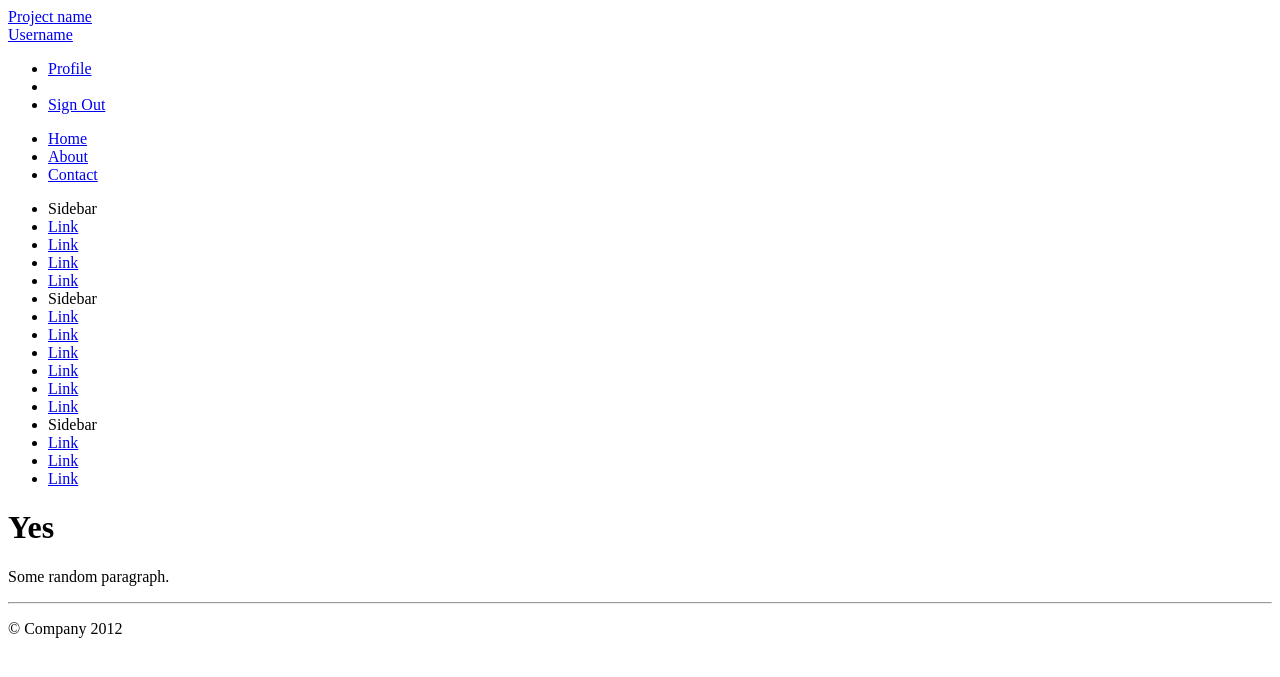
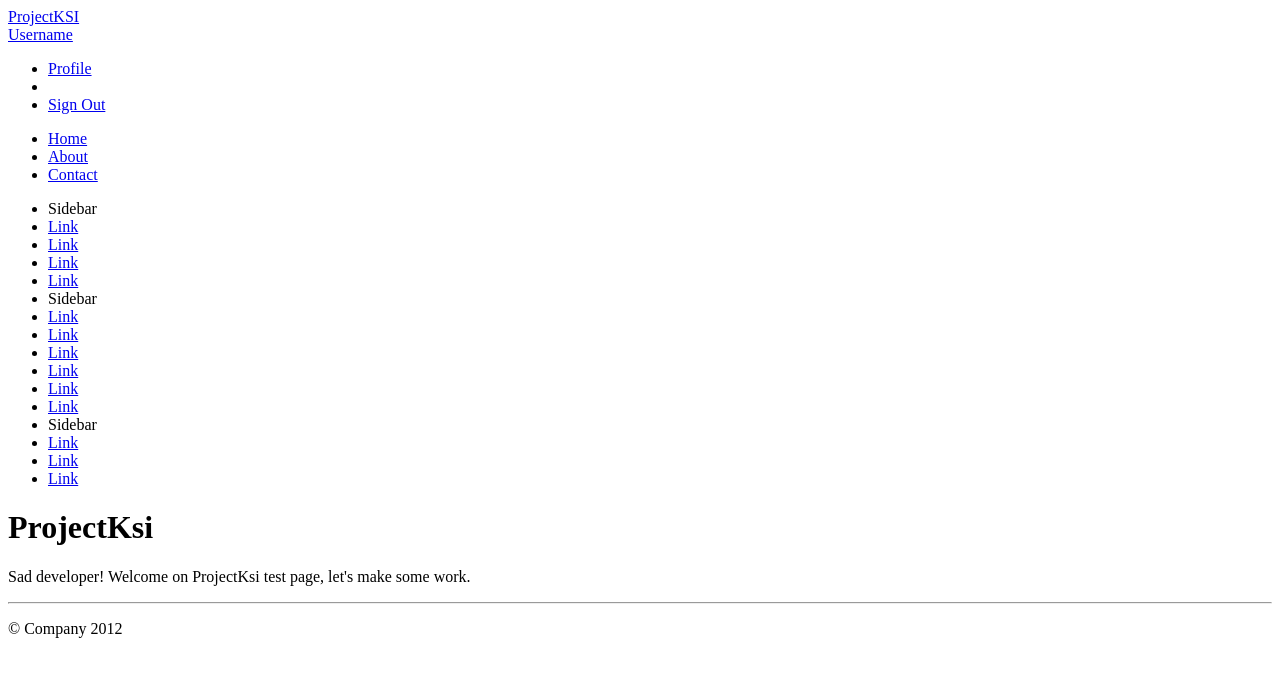
Before and after one commit to wiktor-obrebski/projectksi, a Python web app: template projectksi/templates/test_template.jinja2 in a window 1280 px wide. Shown: the top 677 px of the page. Run offline with Jinja, Linux system fonts and the light colour scheme; the template is opened without the code that fills it, so the values that code supplies are empty.

Commit message:
cosmetic changes

```diff
--- a/projectksi/templates/layouts/main.jinja2
+++ b/projectksi/templates/layouts/main.jinja2
@@ -22,7 +22,7 @@
                 <span class="icon-bar"></span>
                 <span class="icon-bar"></span>
             </a>
-            <a class="brand" href="#">Project name</a>
+            <a class="brand" href="#">ProjectKSI</a>
             <div class="btn-group pull-right">
                 <a class="btn dropdown-toggle" data-toggle="dropdown" href="#">
                     <i class="icon-user"></i> Username
--- a/projectksi/templates/test_template.jinja2
+++ b/projectksi/templates/test_template.jinja2
@@ -1,7 +1,7 @@
 {% extends "layouts/main.jinja2" %}
 {% block content %}
-    <h1>Yes</h1>
+    <h1>ProjectKsi</h1>
     <p>
-        Some random paragraph.
+        Sad developer! Welcome on ProjectKsi test page, let's make some work.
     </p>
 {% endblock %}
```
